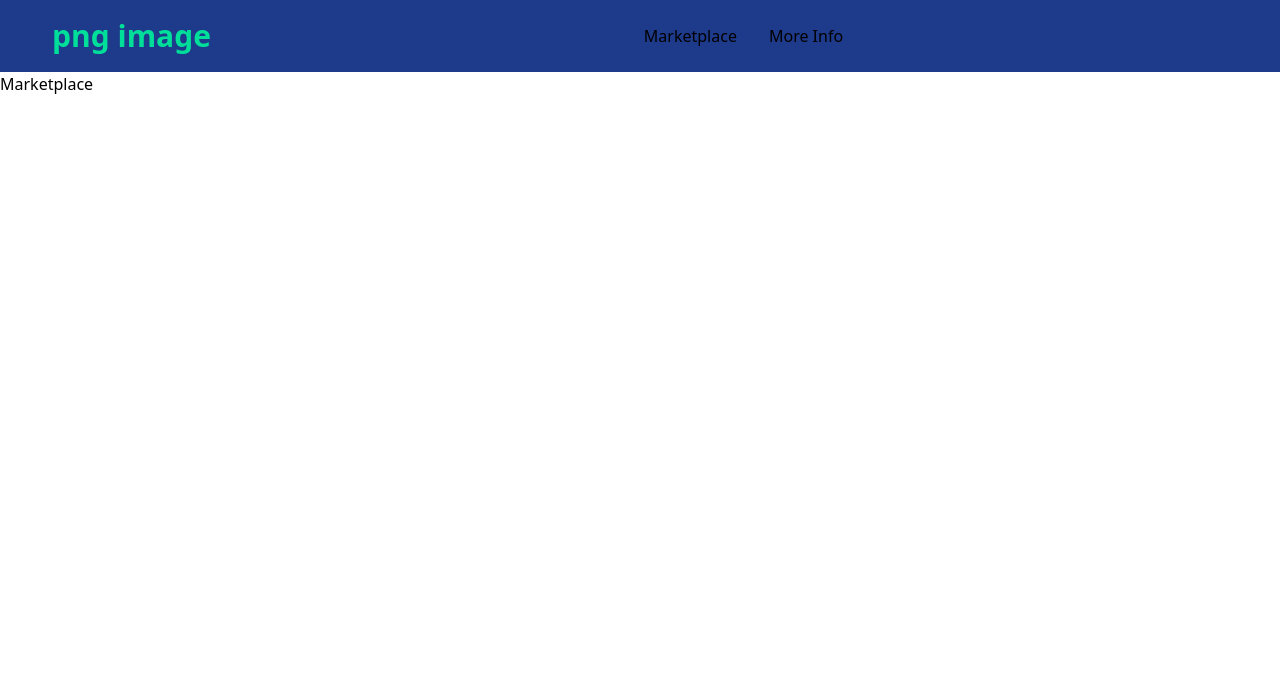
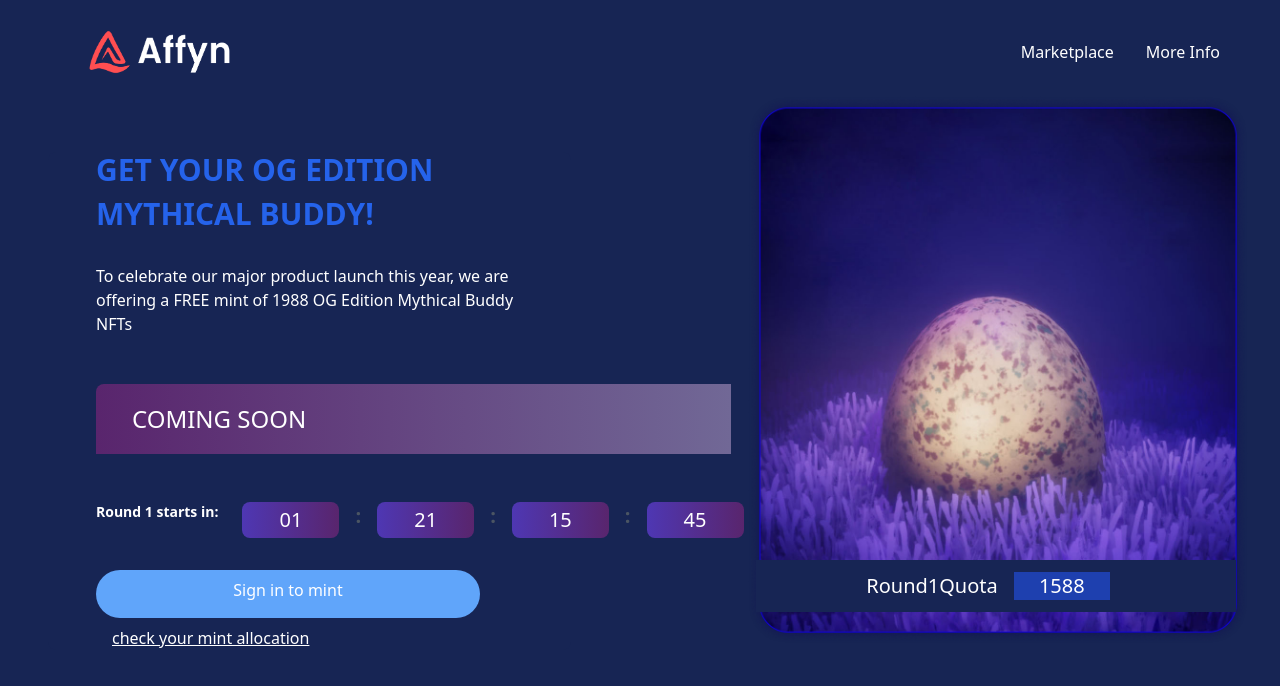
Before and after one commit to 36294966/React-lessons, a React (Create React App) app in the folder figmacode1/: page /marketplace in a window 1280 px wide. Shown: the top 686 px of the page. Built offline with nearby package versions, Linux system fonts and the light colour scheme.

Commit message:
updated version

```diff
--- a/figmacode1/src/Components/Navbar.jsx
+++ b/figmacode1/src/Components/Navbar.jsx
@@ -1,30 +1,31 @@
 import React, { useState } from "react";
 import { AiOutlineClose, AiOutlineMenu } from "react-icons/ai";
 import { Link } from "react-router-dom";
+import logo from "../assets/logo.png";
 
 const Navbar = () => {
-  const [nav, setNav] = useState(false);
+  const [nav,setNav] = useState(false);
 
   const handleNav = () => {
     setNav(!nav);
   };
 
   return (
-    <div className="bg-blue-900 flex-1 w-full ">
-      <div className="flex  items-center  max-w-[1240px] mx-auto ">
-        <h1 className="text-3xl p-4 font-bold text-[#00df9a] ml-4">
-          png image
-        </h1>
-        <ul className="hidden md:flex p-2 flex-1 justify-center">
-          <li className="p-4 cursor-pointer flex flex-end">
-            <Link to="/Marketplace">Marketplace</Link>
+    <div className="bg-blue-950 flex-1 w-full">
+      <div className="flex items-center justify-between max-w-[1240px] mx-auto p-4">
+        <div className="flex px-12 items-center">
+          <img src={logo} alt="Logo" className="h-12 w-30 bg-center inline-block mr-16" />
+        </div>
+        <ul className="hidden md:flex p-2 flex-1 justify-end">
+          <li className="p-4 cursor-pointer flex items-center">
+            <Link to="/Marketplace" className="text-white">Marketplace</Link>
           </li>
-          <li className="p-4 cursor-pointer flex flex-end">
-            <Link to="/MoreInfo">More Info</Link>
+          <li className="p-4 cursor-pointer flex items-center">
+            <Link to="/MoreInfo" className="text-white">More Info</Link>
           </li>
         </ul>
         <div onClick={handleNav} className="block md:hidden">
-          {nav ? <AiOutlineClose size={24} /> : <AiOutlineMenu size={24} />}
+          {nav ? <AiOutlineClose size={24} className="text-white" /> : <AiOutlineMenu size={24} className="text-white" />}
         </div>
       </div>
       <div
@@ -33,7 +34,16 @@
             ? "fixed left-0 top-0 w-[60%] h-full border-r border-r-gray-900 bg-white ease-in-out duration-500"
             : "fixed left-[-100%] ease-in-out duration-500"
         }
-      ></div>
+      >
+        <ul className="uppercase p-4">
+          <li className="p-4 border-b border-gray-300 cursor-pointer">
+            <Link to="/Marketplace" onClick={handleNav} className="text-blue-900">Marketplace</Link>
+          </li>
+          <li className="p-4 border-b border-gray-300 cursor-pointer">
+            <Link to="/MoreInfo" onClick={handleNav} className="text-blue-900">More Info</Link>
+          </li>
+        </ul>
+      </div>
     </div>
   );
 };
--- a/figmacode1/src/Pages/Marketplace.jsx
+++ b/figmacode1/src/Pages/Marketplace.jsx
@@ -1,11 +1,78 @@
-import React from 'react';
+import React from "react";
+import logo512 from "../assets/logo512.png";
 
 const Marketplace = () => {
-    return (
-        <div>
-        Marketplace
+  return (
+    <div className="bg-blue-950 min-h-screen flex justify-start items-start pt-12 px-4">
+      <div className="bg-blue-950 rounded-lg w-full max-w-[523px] ml-8">
+        <div className="text-start px-12 text-blue-600">
+          <h2 className="text-3xl font-bold mb-2">GET YOUR OG EDITION</h2>
+          <h2 className="text-3xl font-bold mb-2">MYTHICAL BUDDY!</h2>
         </div>
-    );
-}
+        <div className="text-white px-12 mt-8">
+          <p>
+            To celebrate our major product launch this year, we are offering a
+            FREE mint of 1988 OG Edition Mythical Buddy NFTs
+          </p>
+        </div>
+
+        <div className="w-[500px] md:shrink-0  absolute right-0 m-8 top-16 flex-end h-[550px]">
+          <img src={logo512} alt="logo512" class="md:center" />
+          <button className="bg-blue-950 absolute m-2 px-2 top-96 mt-20 w-[480px] h-[52px]">
+            <span className="text-white text-xl gap-60 text-bold flex-1 px-24 ">
+              Round1Quota
+
+              <button className="bg-blue-800 justify-self-end mx-4 gap-x-10 w-24 h-7">
+                <span className="text-white text-xl text-bold  justify-items-center ">
+                  1588
+                </span>
+              </button>
+            </span>
+          </button>
+
+        </div>
+        <div className="text-white py-10 px-12 mt-2">
+          <button className="w-[635px] h-[70px] p-4 flex items-center bg-gradient-to-r from-[#59256D] to-[#716896] rounded-tl-lg opacity-100">
+            <span className="ml-5 gap-2 text-2xl text-bold">COMING SOON</span>
+          </button>
+        </div>
+        <div className="text-white px-12 mt-2">
+          <div className=" justify-content justify-start flex flex-row">
+            <h3 className="text-sm whitespace-nowrap mr-6 font-bold ">
+              Round 1 starts in:
+            </h3>
+            <div className="flex text-white text-xl space-x-4 self-auto">
+              <button className="w-[97px] h-[36px]   flex items-center justify-center bg-gradient-to-r from-[#4E37B3] to-[#59256D] rounded-lg opacity-100">
+                <span>01</span>
+              </button>
+              <span className="text-gray-600 font-bold">:</span>
+              <button className="w-[97px] h-[36px]  flex items-center justify-center bg-gradient-to-r from-[#4E37B3] to-[#59256D] rounded-lg opacity-100">
+                <span>21</span>
+              </button>
+              <span className="text-gray-600 font-bold">:</span>
+              <button className="w-[97px] h-[36px] flex items-center justify-center bg-gradient-to-r from-[#4E37B3] to-[#59256D] rounded-lg opacity-100">
+                <span>15</span>
+              </button>
+              <span className="text-gray-600 font-bold">:</span>
+              <button className="w-[97px] h-[36px]  flex items-center justify-center bg-gradient-to-r from-[#4E37B3] to-[#59256D] rounded-lg opacity-100">
+                <span>45</span>
+              </button>
+            </div>
+          </div>
+          <div className=" mt-8 flex-1 px-12 w-96 h-12 rounded-full bg-blue-400">
+            <div className=" flex ">
+              <button className=" justify-items-center flex-1 mt-2 ">
+                <span>Sign in to mint</span>
+              </button>
+            </div>
+          </div>
+          <div className="text-white mt-2 px-4">
+            <p class="underline">check your mint allocation</p>
+          </div>
+        </div>
+      </div>
+    </div>
+  );
+};
 
 export default Marketplace;
--- a/figmacode1/tailwind.config.js
+++ b/figmacode1/tailwind.config.js
@@ -2,13 +2,20 @@
 module.exports = {
   content: [
     "./src/**/*.{js,jsx,ts,tsx}",
-    ],
+  ],
   theme: {
+    screens: {
+      'sm': '639px',
+      'md': '767px',
+      'lg': '1023px',
+      'xl': '1279px',
+      '2xl': '1535px',
+    },
     extend: {
-      colors: {
+      colors:{
         'bg-color-dark': '#040E2B',
       },
     },
   },
   plugins: [],
-}
+};
```
Also changed, not shown: figmacode1/src/assets/logo512.png (added).
